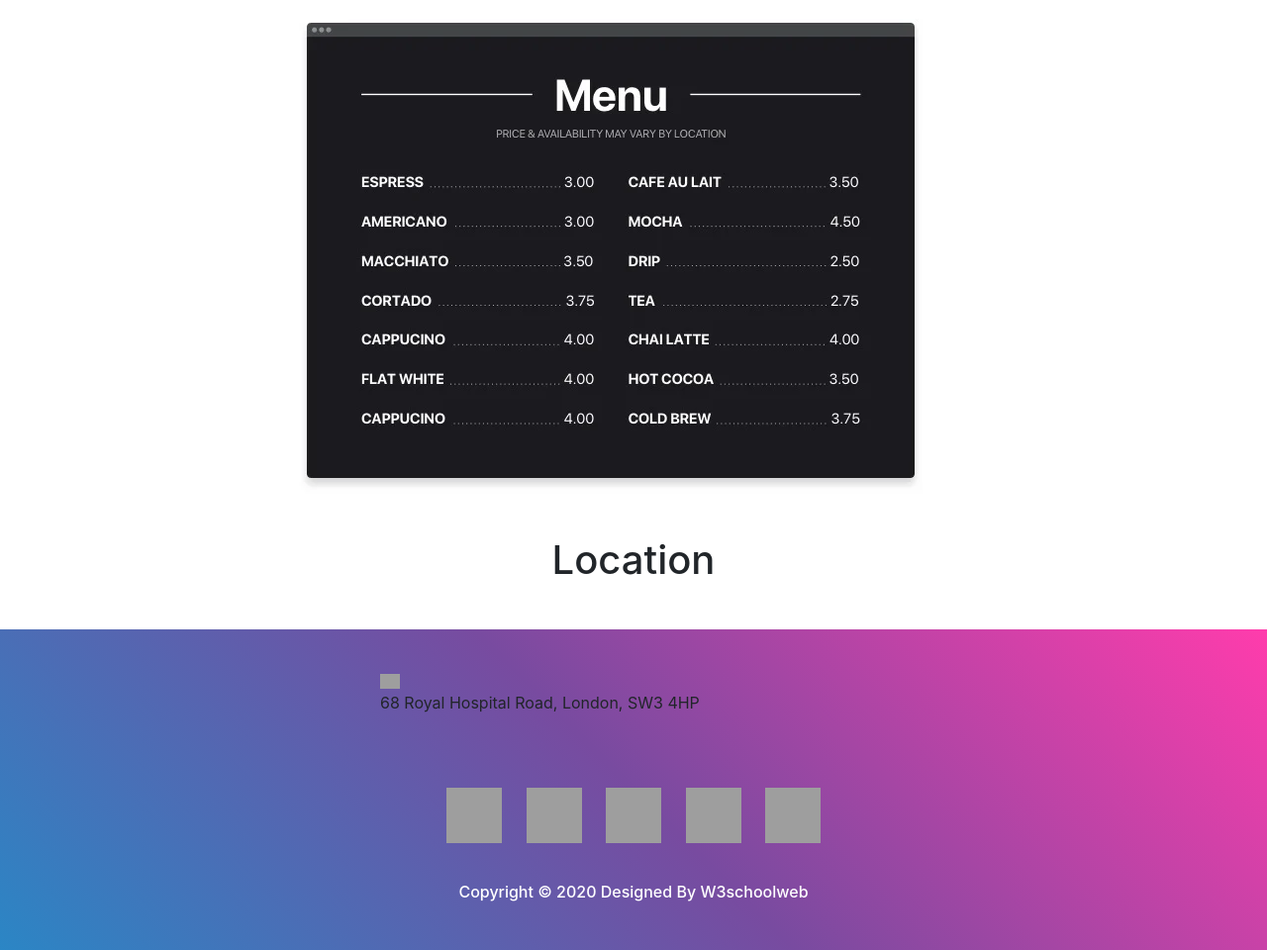
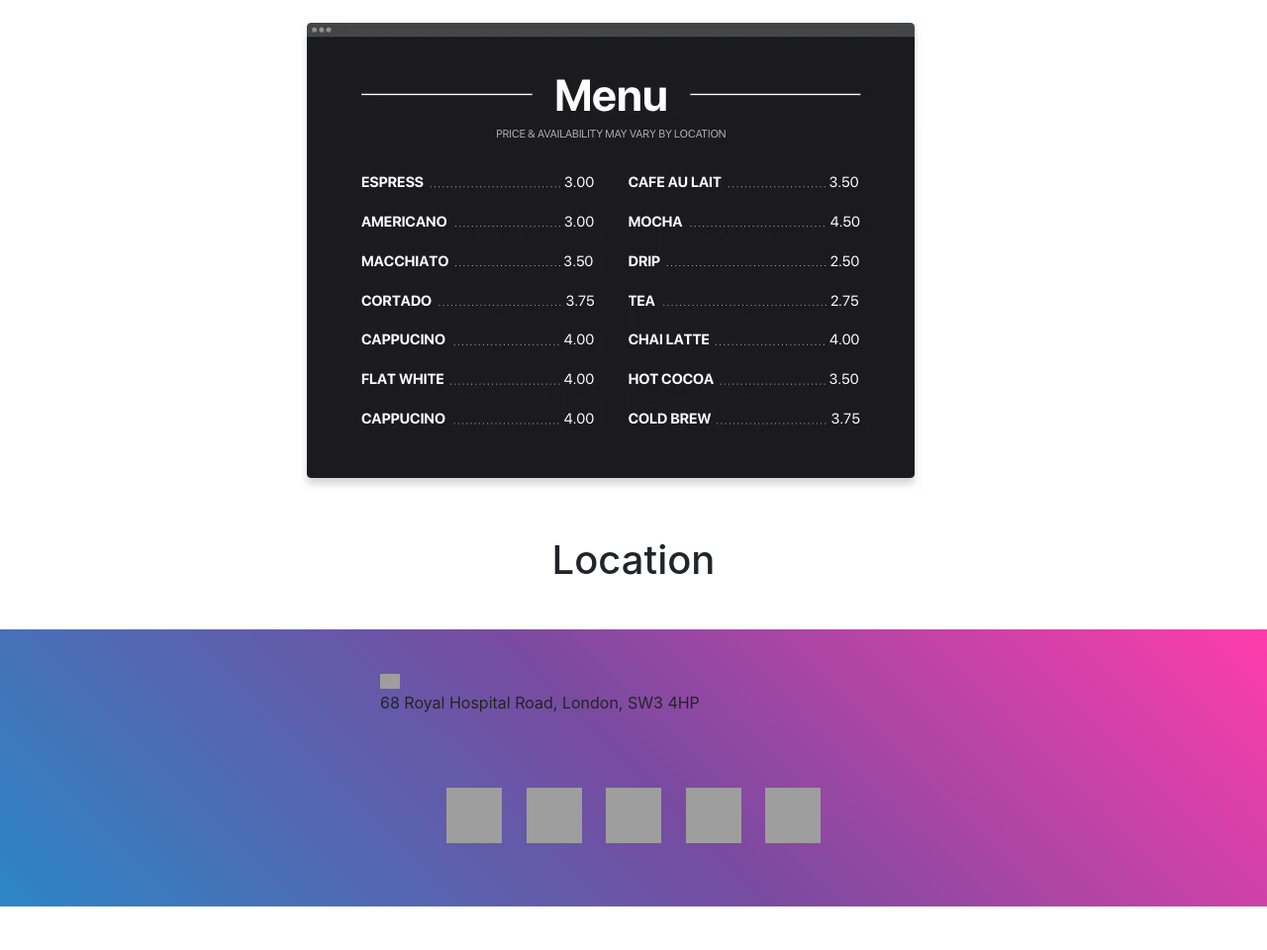
Before and after one commit to karthik-kar/LSU-bootstrap-CSS, a plain HTML site: page index.html in a window 1280 px wide. Shown: the part 2060-3020 px from the top of the page at 99% size. After the commit the page ends 2976 px from the top, so only its background shows below. Drawn offline with nearby package versions, Linux system fonts and the light colour scheme; grey boxes are pictures that could not be loaded.

Commit message:
fina-fina

```diff
--- a/index.html
+++ b/index.html
@@ -115,7 +115,7 @@
                     <a href="#" class="facebook"></a>
                     <a href="#" class="skype"></a>
                     <a href="#" class="flickr"></a>
-                    <h6 class="m-0 mt-4 text-center text-white text-capitalize">Copyright &copy; 2020 designed by W3schoolweb</h6>
+
                   </div>
                 </section>
               </footer>
```
